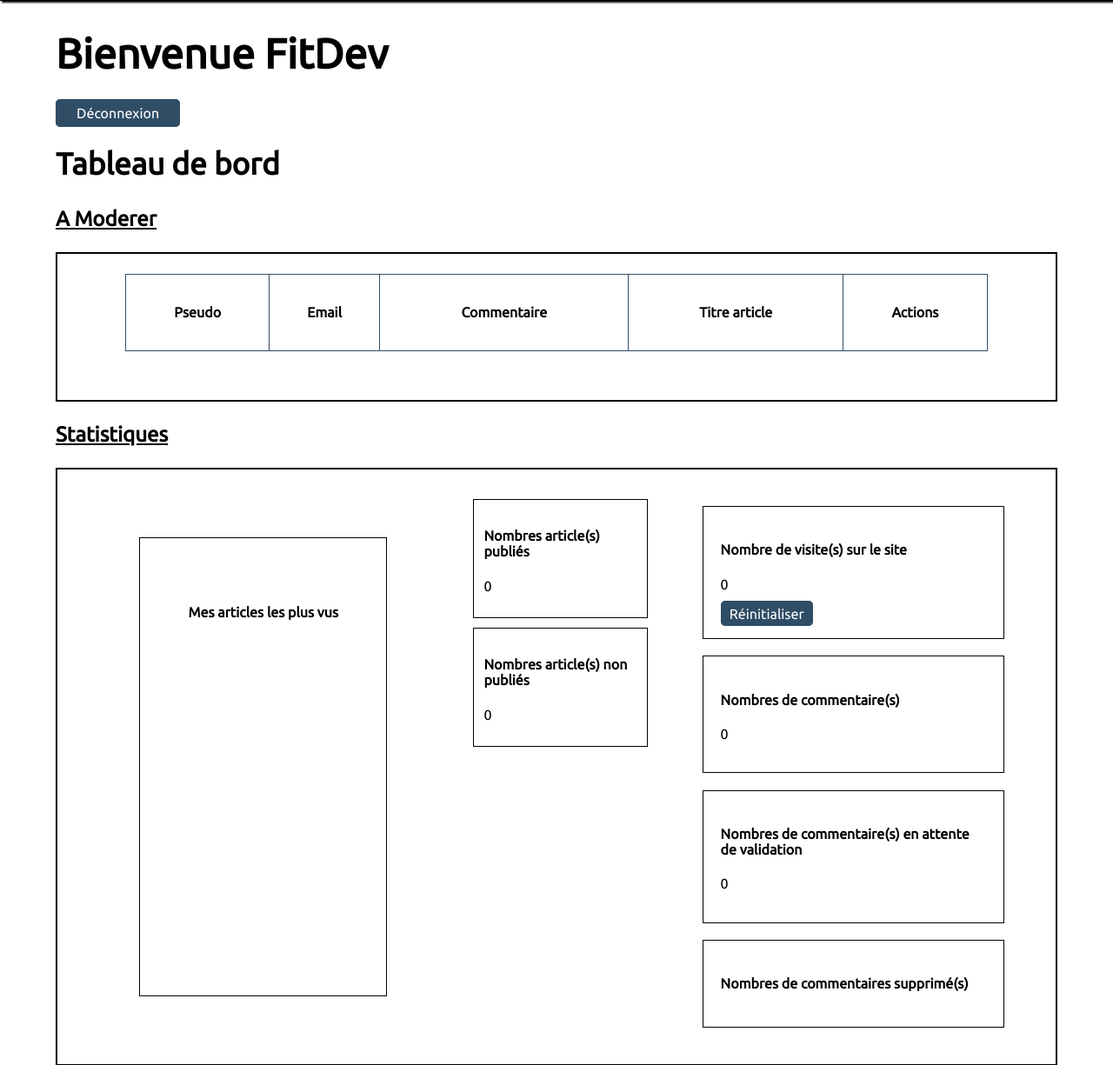
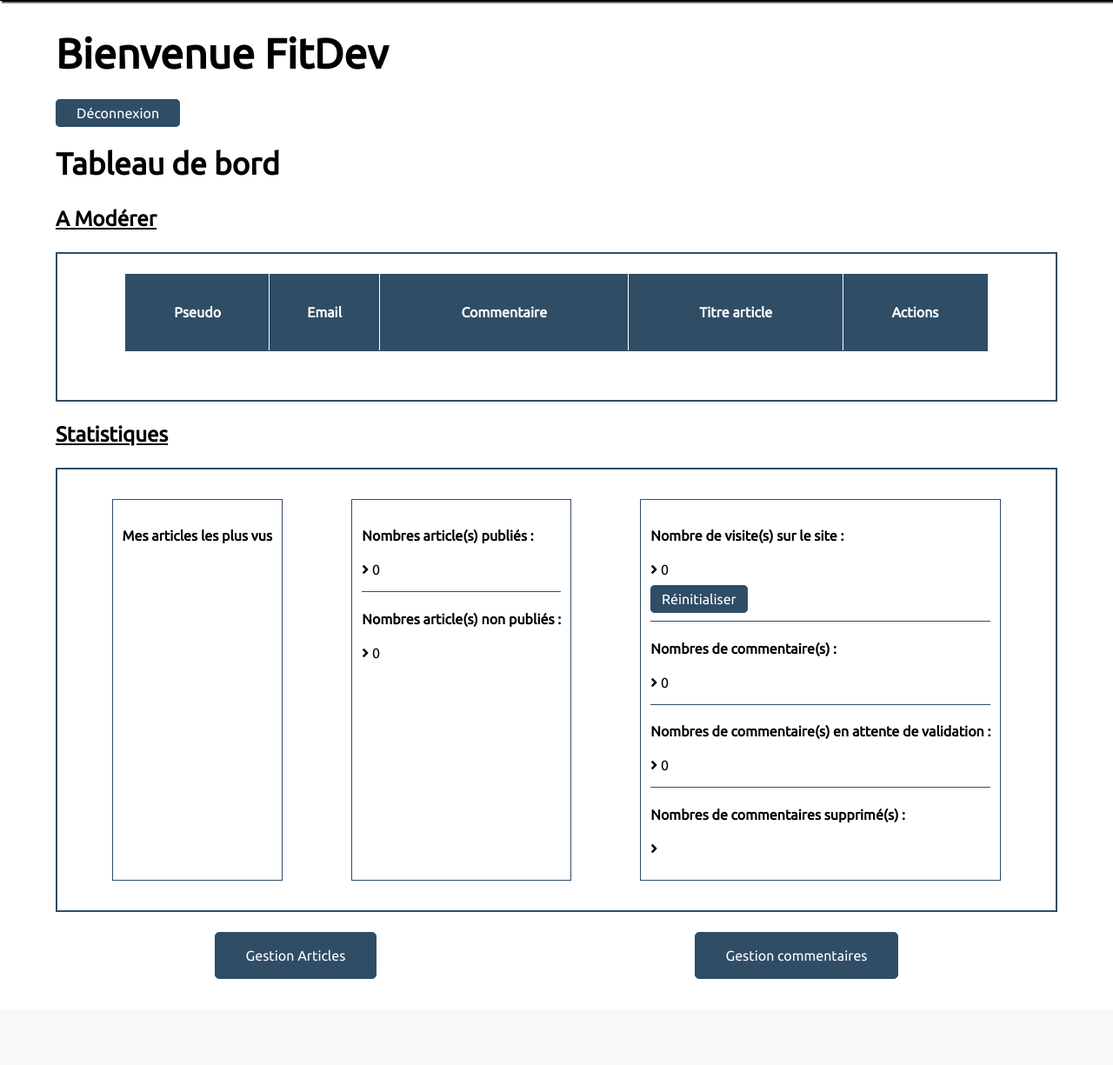
Before and after one commit to devlawper/eval_php, a PHP site: page /admin/tableau_de_bord.php in a window 1280 px wide. Shown: the part 524-1749 px from the top of the page at 87% size. After the commit the page ends 1650 px from the top, so only its background shows below. Run offline with PHP 8.4, Linux system fonts and the light colour scheme; the visitor is signed in with stand-in values (Sample User, id 1); data that the repository does not hold is empty; some libraries are stand-ins or nearby versions; grey boxes are pictures that could not be loaded.

Commit message:
Style tableau de bord

```diff
--- a/admin/header.php
+++ b/admin/header.php
@@ -5,6 +5,7 @@
     <title></title>
     <script src="http://code.jquery.com/jquery-3.3.1.js" integrity="sha256-2Kok7MbOyxpgUVvAk/HJ2jigOSYS2auK4Pfzbm7uH60=" crossorigin="anonymous"></script>
     <link href="https://fonts.googleapis.com/css?family=Ubuntu" rel="stylesheet">
+    <link rel="stylesheet" href="https://use.fontawesome.com/releases/v5.8.1/css/all.css" integrity="sha384-50oBUHEmvpQ+1lW4y57PTFmhCaXp0ML5d60M1M7uH2+nqUivzIebhndOJK28anvf" crossorigin="anonymous">
     <link rel="stylesheet" href="../css/style.css">
   </head>
   <body>
--- a/admin/phtml/tableau_de_bord.phtml
+++ b/admin/phtml/tableau_de_bord.phtml
@@ -4,7 +4,7 @@
     <h1>Bienvenue <?= $_SESSION['admin'] ?></h1>
     <a class="button button_light" href="deconnecte.php">Déconnexion</a>
   	<h2>Tableau de bord</h2>
-    <h3>A Moderer</h3>
+    <h3>A Modérer</h3>
     <section id="moderer">
       <table id="tableauGestionComm" class="container">
         <thead>
@@ -40,40 +40,43 @@
     <section id="statistiques">
       <article>
         <h4>Mes articles les plus vus</h4>
-        <?php foreach ($articles as $article):?>
-        <p><?=$article['titre']?><br>
-        Nombre de vue(s) : <?=$article['nb_visites']?></p>
-      <?php endforeach;?>
-      </article>
-    <div id="statArticle">
+        <ul>
+          <?php foreach ($articles as $article):?>
+          <li><?=$article['titre']?><br>
+          Nombre de vue(s) : <?=$article['nb_visites']?></li>
+          <?php endforeach;?>
+        </ul>
+    </article>
+    <article id="statArticle">
       <article>
-        <h4>Nombres article(s) publiés</h4>
-        <p><?=$publArticles['nb_publie']?></p>
+        <h4>Nombres article(s) publiés :</h4>
+        <p><i class="fas fa-angle-right"></i> <?=$publArticles['nb_publie']?></p>
       </article>
       <article>
-        <h4>Nombres article(s) non publiés</h4>
-        <p><?=$non_publArticles['nb_non_publie']?></p>
+        <h4>Nombres article(s) non publiés :</h4>
+        <p><i class="fas fa-angle-right"></i> <?=$non_publArticles['nb_non_publie']?></p>
       </article>
-    </div>
-    <div id="commentaires">
+    </article>
+    <article id="commentaires">
       <article>
-        <h4>Nombre de visite(s) sur le site</h4>
-        <p id="visites"><?= $visites['nb_visiteurs'] ?></p>
-          <a class="button reinit" >Réinitialiser</a>
+        <h4>Nombre de visite(s) sur le site :</h4>
+        <p id="visites"><i class="fas fa-angle-right"></i> <?= $visites['nb_visiteurs'] ?></p>
+        <p><a class="button reinit" >Réinitialiser</a></p>
+
       </article>
       <article>
-        <h4>Nombres de commentaire(s)</h4>
-        <p><?=$nb_commentaires['nb_comm']?></p>
+        <h4>Nombres de commentaire(s) :</h4>
+        <p><i class="fas fa-angle-right"></i> <?=$nb_commentaires['nb_comm']?></p>
       </article>
       <article>
-        <h4>Nombres de commentaire(s) en attente de validation</h4>
-        <p><?=$publ_non_commentaires['nb_pucomm']?></p>
+        <h4>Nombres de commentaire(s) en attente de validation :</h4>
+        <p><i class="fas fa-angle-right"></i> <?=$publ_non_commentaires['nb_pucomm']?></p>
       </article>
       <article>
-        <h4>Nombres de commentaires supprimé(s)</h4>
-        <p><?= $comm_suppr['compteur']?></p>
+        <h4>Nombres de commentaires supprimé(s) :</h4>
+        <p><i class="fas fa-angle-right"></i> <?= $comm_suppr['compteur']?></p>
       </article>
-    </div>
+    </article>
     </section>
     <div id="gestion_art_comm">
       <a class="button" href="gestion_article.php">Gestion Articles</a>
--- a/css/style.css
+++ b/css/style.css
@@ -262,13 +262,23 @@ footer img {
 
 /* Tableau de bord */
 #moderer, #statistiques{
-  border: 2px solid black;
+  border: 2px solid #304D66;
   padding: 2%;
 }
-#statistiques article {
-  border: 1px solid black;
-  padding: 5%;
-  margin: 5%;
+#tableauGestionComm th {
+  background: #304D66;
+  color: white;
+}
+#tableauGestionComm th:not(:last-child) {
+  border-right: 1px solid white;
+}
+#statistiques > article {
+  border: 1px solid #304D66;
+  padding: 1%;
+  margin: 1%;
+}
+#statistiques > article > article:not(:last-child) {
+  border-bottom: 1px solid #304D66;
 }
 #statistiques{
   display: flex;
```
